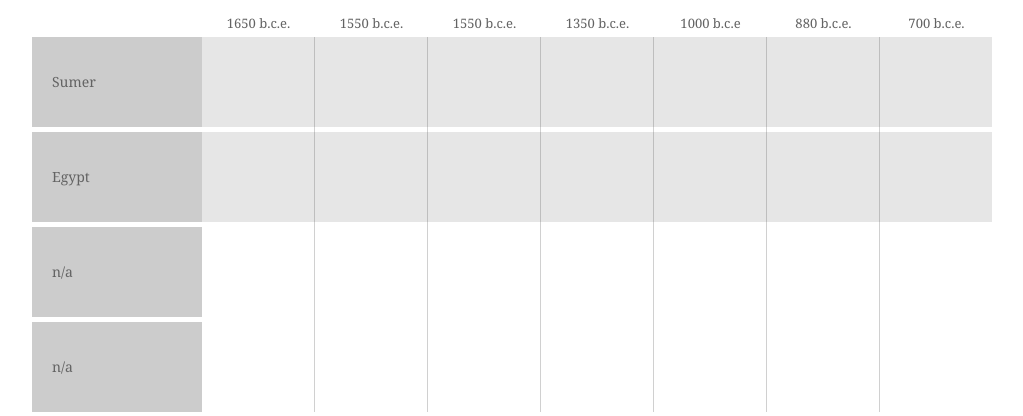
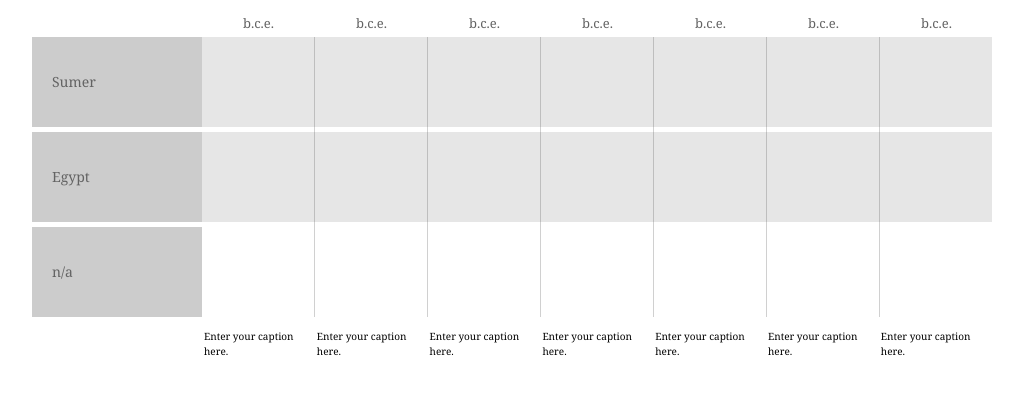
Before and after one commit to UMN-HOGD/ancient-script-images, a plain HTML site: page index.html in a window 1280 px wide. Shown: the part 123-539 px from the top of the page, without its empty margins (128-1151 px from the left). Drawn offline with Linux system fonts and the light colour scheme.

Commit message:
remove na, adjust height, and make b.c.e editable

```diff
--- a/css/style.css
+++ b/css/style.css
@@ -125,7 +125,7 @@
 .tick_marks > div {
 	border-left: #636363 1px solid;
 	opacity: 0.3;
-	height: 375px;
+	height: 280px;
 	width: 0px;
 	float: left;
 	margin-left: 112px;
@@ -141,7 +141,7 @@
 	z-index: 9;
 }
 
-.years > p { /* CSS styles for the years */
+.years > div { /* CSS styles for the years */
 	width: 113px;
 	height: 10px;
 	font-family: Georgia;
@@ -154,7 +154,7 @@
 	width: 790px;
 	height: 150px;
 	position: absolute;
-	top: 382px;
+	top: 290px;
 	left: 170px;
 }
 
@@ -162,7 +162,7 @@
 
 .year_desc_cell { /* CSS Styles for the bottom paragraphs */
 	width: 112.8px;
-	height: 150px;
+	height: 245px;
 	font-family: Georgia;
 	font-size: 10px;
 	line-height: 15px;
--- a/index.html
+++ b/index.html
@@ -45,18 +45,21 @@
 				<div class="label_name">Sumer</div>
 				<div class="label_name">Egypt</div>
 				<div class="label_name">n/a</div>
+
+                <!--
 				<div class="label_name">n/a</div>
+                -->
 
 				<div class="label_time">
 
 					<div class="years">
-						<p>1650 b.c.e.</p>
-						<p>1550 b.c.e.</p>
-						<p>1550 b.c.e.</p>
-						<p>1350 b.c.e.</p>
-						<p>1000 b.c.e</p>
-						<p>880 b.c.e.</p>
-						<p>700 b.c.e.</p>
+						<div contenteditable="true">b.c.e.</div>
+						<div contenteditable="true">b.c.e.</div>
+						<div contenteditable="true">b.c.e.</div>
+						<div contenteditable="true">b.c.e.</div>
+						<div contenteditable="true">b.c.e.</div>
+						<div contenteditable="true">b.c.e.</div>
+						<div contenteditable="true">b.c.e.</div>
 					</div>
 
 					<div class="tick_marks">
@@ -68,7 +71,8 @@
 						<div></div>
 					</div>
 
-				</div> <!-- end of label_time -->
+				</div>
+                <!-- end of label_time -->
 
 			<div class="year_description">
 
```
